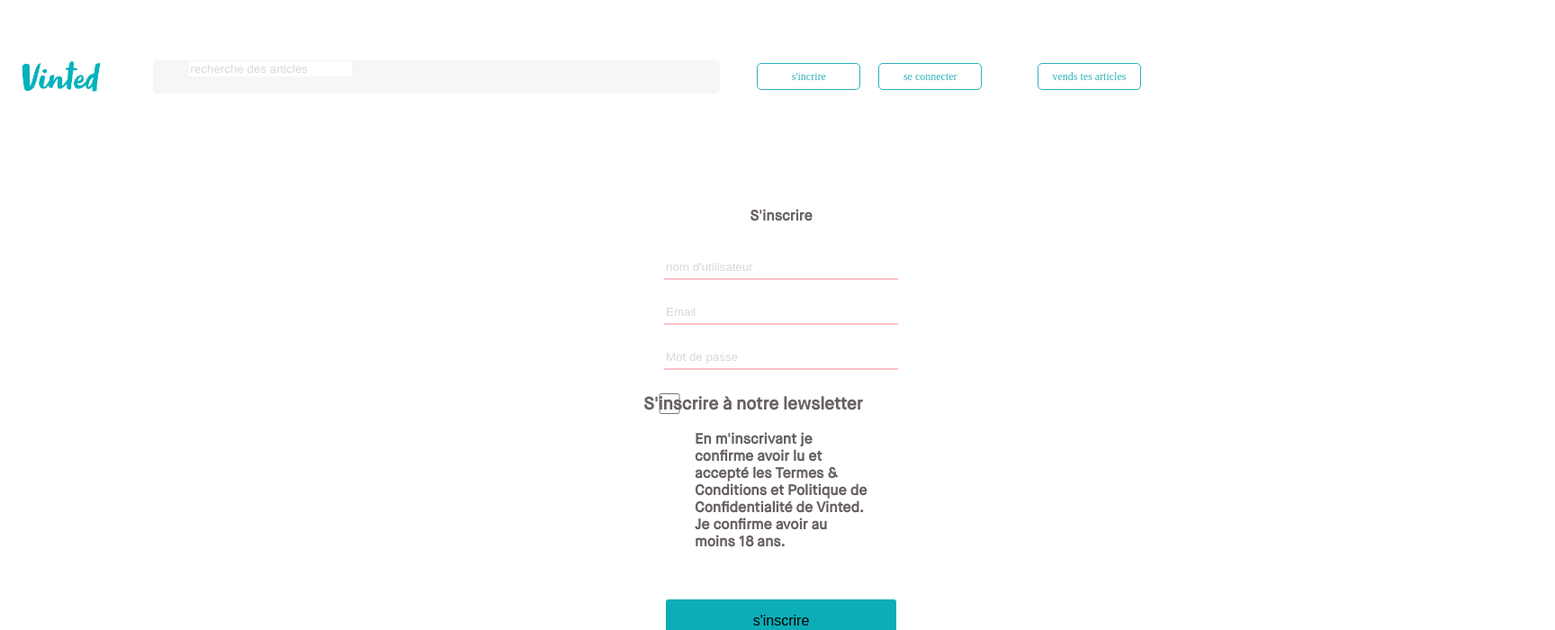
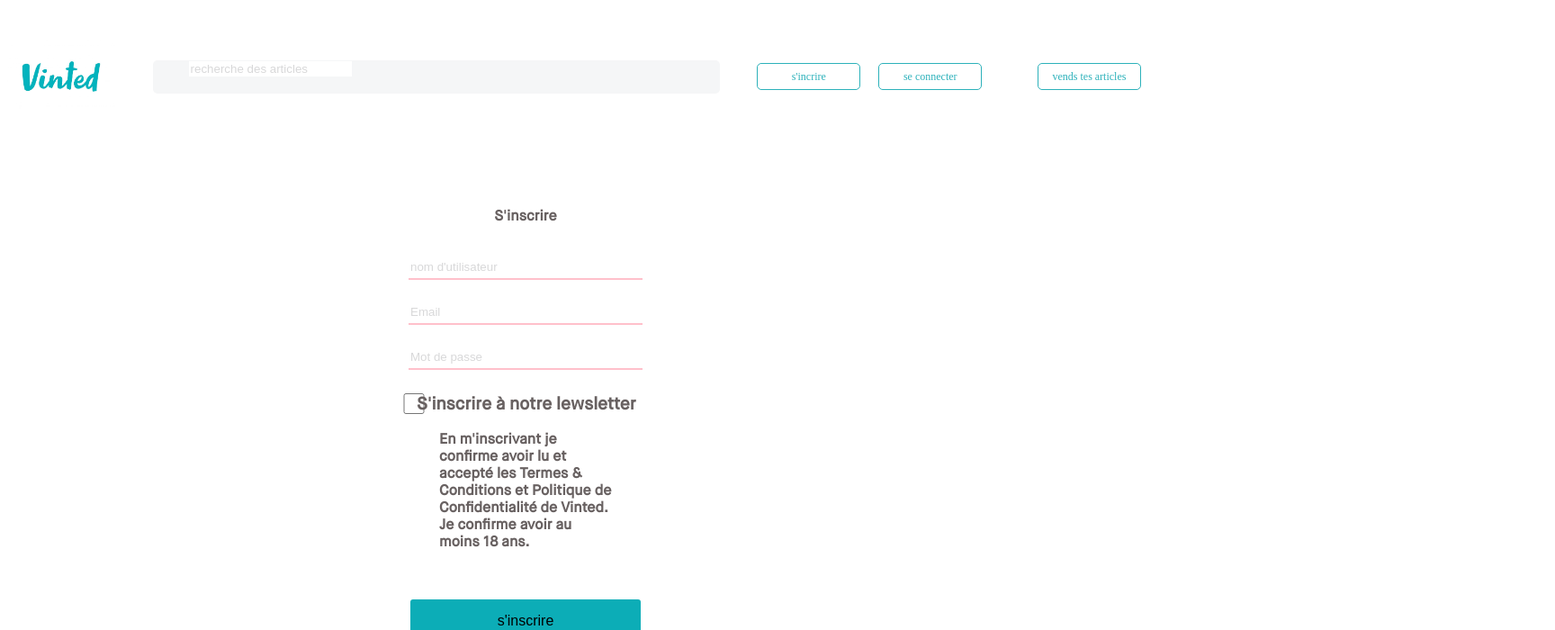
Before and after one commit to Fat2CS/vintedfrontend, a React (Create React App) app: page /signup in a window 1280 px wide. Shown: the top 700 px of the page at 90% size, 1728 px wide, since content can reach past the window. Built offline with nearby package versions, Linux system fonts and the light colour scheme.

Commit message:
deployment2

```diff
--- a/src/asset/home.scss
+++ b/src/asset/home.scss
@@ -1,10 +1,10 @@
 .home {
-  width: 100vh;
+  max-width: 100%;
 }
 .square {
   margin: 2rem 2rem;
   height: 220px;
-  width: 360px;
+  max-width: 360px;
   background-color: rgb(255, 255, 255);
   padding: 25px;
   border-radius: 3px;
@@ -23,7 +23,7 @@ p {
   cursor: pointer;
   //   outline: (255, 255, 255) solid 0px;
   height: 45px;
-  width: 200px;
+  max-width: 200px;
   background-color: rgb(43, 174, 183);
   border-radius: 4px;
   color: rgb(255, 255, 255);
--- a/src/asset/signup.scss
+++ b/src/asset/signup.scss
@@ -1,5 +1,6 @@
 main {
   border: none;
+  max-width: 100%;
 }
 
 .signup-container {
@@ -11,6 +12,7 @@ main {
   margin: 50px auto;
   height: 70vh;
   border: none;
+  margin-left: 20rem;
 }
 .signup-container input {
   width: 50%;
@@ -19,7 +21,7 @@ main {
 .checkbox {
   display: flex;
   span {
-    margin-left: -10rem;
+    margin-left: -8rem;
     font-size: larger;
   }
 }
--- a/src/containers/payment.js
+++ b/src/containers/payment.js
@@ -55,9 +55,9 @@ const Payment = ({ usertoken }) => {
           </div>
           <div>
             <p>
-              Il ne vous reste plus qu'un étape pour vous offrir pull a perle.
-              Vous allez payer {total.toFixed(2)} € (frais de protection et
-              frais de port inclus).
+              Il ne vous reste plus qu'un étape pour vous offrir {title}. Vous
+              allez payer {total.toFixed(2)} € (frais de protection et frais de
+              port inclus).
             </p>
           </div>
         </div>
```
